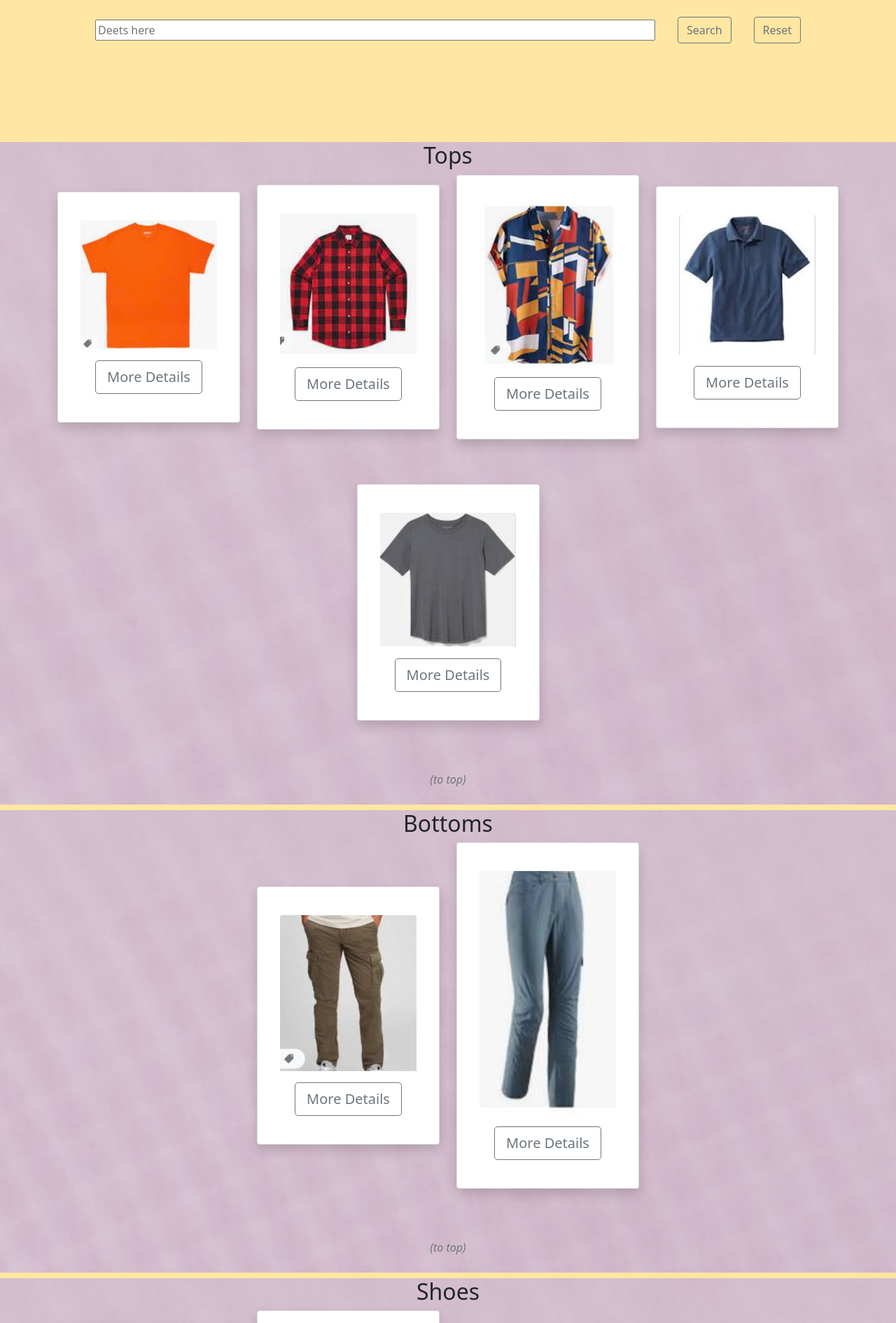
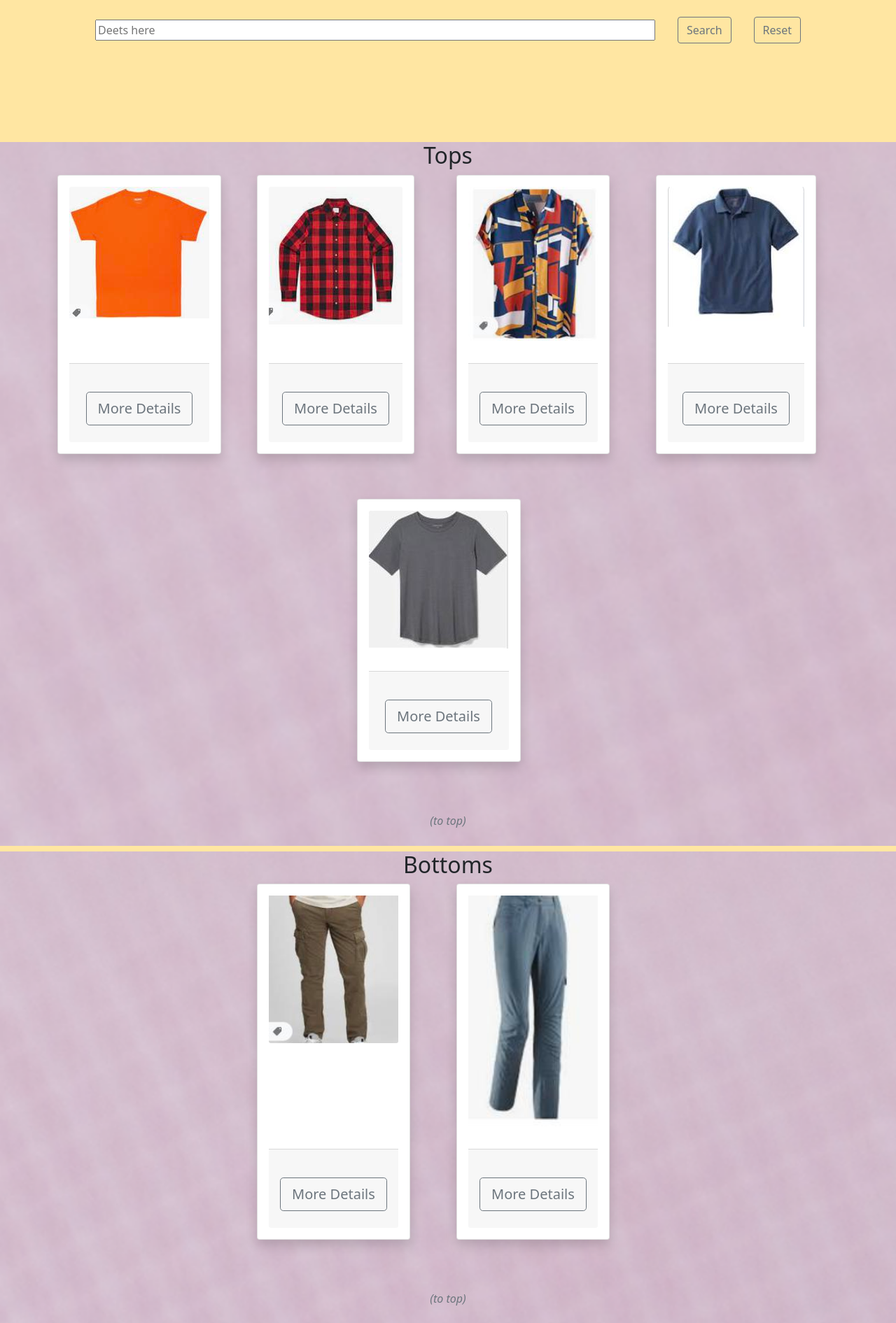
Before and after one commit to davemolk/closet-companion, a Django app: page /wardrobe/items in a window 1280 px wide. Shown: the part 425-2316 px from the top of the page at 70% size. Run offline with Django 3.2, Linux system fonts and the light colour scheme; a user stored in the database is signed in; data comes from the database, SQL or seed files in the repository; both versions use the stored data as it was after the commit; parts of the project's set-up code (start-up, migrations or seed data) failed here and were passed over.

Commit message:
fixed card size for items

```diff
--- a/wardrobe/templates/wardrobe/item_form.html
+++ b/wardrobe/templates/wardrobe/item_form.html
@@ -20,7 +20,7 @@
         {% csrf_token %}
         {{ form|crispy }}
         <div class="form__field">
-          <label for="formInput#text">Tags</label>
+          <label for="formInput#text">Add tags</label>
           <textarea name="newtags" class="input" placeholder="add tags here!"></textarea>
         </div>
         <div class="row justify-content-center p-3">
--- a/wardrobe/templates/wardrobe/items.html
+++ b/wardrobe/templates/wardrobe/items.html
@@ -85,13 +85,16 @@
         <h2>Tops</h2>
       </div>
 
-      <div class="row my-2 align-items-center justify-content-center">
+      <div class="row my-2 justify-content-center">
       {% for top in tops %}
-        <div class="col-8 col-lg-4 col-xl-3 mb-3">
+        <div class="col-8 col-lg-4 col-xl-3 mb-3 d-flex align-items-stretch">
           <div class="card-group">
-            <div class="card shadow p-3 mb-5 bg-body rounded">
-              <div class="card-body text-center py-4">
+            <div class="card shadow p-3 mb-5 bg-body rounded" >
               <img src="{{top.imageURL}}" class="card-img-top">
+              <div class="card-body">
+                <p class="card-text lead text-muted text-center"></p>
+              </div>
+              <div class="card-footer text-center py-4">
                 <a href="{% url 'item' top.id %}" class="btn btn-outline-secondary btn-lg mt-3">More Details</a>
               </div>
             </div>
@@ -111,13 +114,18 @@
         <h2>Bottoms</h2>
       </div>
 
-      <div class="row my-2 align-items-center justify-content-center">
+      <div class="row my-2 justify-content-center">
       {% for bottom in bottoms %}
-        <div class="col-8 col-lg-4 col-xl-3 mb-3">
-          <div class="card shadow p-3 mb-5 bg-body rounded">
-            <div class="card-body text-center py-4">
-              <img src="{{bottom.imageURL}}" class="card-img-top">
+        <div class="col-8 col-lg-4 col-xl-3 mb-3 d-flex align-items-stretch">
+          <div class="card-group">
+            <div class="card shadow p-3 mb-5 bg-body rounded" >
+              <img src="{{bottom.imageURL}}" class="card-img-bottom">
+              <div class="card-body">
+                <p class="card-text lead text-muted text-center"></p>
+              </div>
+              <div class="card-footer text-center py-4">
                 <a href="{% url 'item' bottom.id %}" class="btn btn-outline-secondary btn-lg mt-3">More Details</a>
+              </div>
             </div>
           </div>
         </div>
@@ -135,13 +143,18 @@
         <h2>Dresses</h2>
       </div>
 
-      <div class="row my-2 align-items-center justify-content-center">
+      <div class="row my-2 justify-content-center">
       {% for dress in dresses %}
-        <div class="col-8 col-lg-4 col-xl-3 mb-3">
-          <div class="card shadow p-3 mb-5 bg-body rounded">
-            <div class="card-body text-center py-4">
-              <img src="{{dress.imageURL}}" class="card-img-top">
+        <div class="col-8 col-lg-4 col-xl-3 mb-3 d-flex align-items-stretch">
+          <div class="card-group">
+            <div class="card shadow p-3 mb-5 bg-body rounded" >
+              <img src="{{dress.imageURL}}" class="card-img-dress">
+              <div class="card-body">
+                <p class="card-text lead text-muted text-center"></p>
+              </div>
+              <div class="card-footer text-center py-4">
                 <a href="{% url 'item' dress.id %}" class="btn btn-outline-secondary btn-lg mt-3">More Details</a>
+              </div>
             </div>
           </div>
         </div>
@@ -159,13 +172,18 @@
         <h2>Shoes</h2>
       </div>
 
-      <div class="row my-2 align-items-center justify-content-center">
+      <div class="row my-2 justify-content-center">
       {% for shoe in shoes %}
-        <div class="col-8 col-lg-4 col-xl-3 mb-3">
-          <div class="card shadow p-3 mb-5 bg-body rounded">
-            <div class="card-body text-center py-4">
-              <img src="{{shoe.imageURL}}" class="card-img-top">
+        <div class="col-8 col-lg-4 col-xl-3 mb-3 d-flex align-items-stretch">
+          <div class="card-group">
+            <div class="card shadow p-3 mb-5 bg-body rounded" >
+              <img src="{{shoe.imageURL}}" class="card-img-shoe">
+              <div class="card-body">
+                <p class="card-text lead text-muted text-center"></p>
+              </div>
+              <div class="card-footer text-center py-4">
                 <a href="{% url 'item' shoe.id %}" class="btn btn-outline-secondary btn-lg mt-3">More Details</a>
+              </div>
             </div>
           </div>
         </div>
@@ -183,13 +201,18 @@
         <h2>Outerwear</h2>
       </div>
 
-      <div class="row my-2 align-items-center justify-content-center">
+      <div class="row my-2 justify-content-center">
       {% for coat in coats %}
-        <div class="col-8 col-lg-4 col-xl-3 mb-3">
-          <div class="card shadow p-3 mb-5 bg-body rounded">
-            <div class="card-body text-center py-4">
-              <img src="{{coat.imageURL}}" class="card-img-top">
+        <div class="col-8 col-lg-4 col-xl-3 mb-3 d-flex align-items-stretch">
+          <div class="card-group">
+            <div class="card shadow p-3 mb-5 bg-body rounded" >
+              <img src="{{coat.imageURL}}" class="card-img-coat">
+              <div class="card-body">
+                <p class="card-text lead text-muted text-center"></p>
+              </div>
+              <div class="card-footer text-center py-4">
                 <a href="{% url 'item' coat.id %}" class="btn btn-outline-secondary btn-lg mt-3">More Details</a>
+              </div>
             </div>
           </div>
         </div>
@@ -207,13 +230,18 @@
         <h2>Handbags</h2>
       </div>
 
-      <div class="row my-2 align-items-center justify-content-center">
+      <div class="row my-2 justify-content-center">
       {% for handbag in handbags %}
-        <div class="col-8 col-lg-4 col-xl-3 mb-3">
-          <div class="card shadow p-3 mb-5 bg-body rounded">
-            <div class="card-body text-center py-4">
-              <img src="{{handbag.imageURL}}" class="card-img-top">
+        <div class="col-8 col-lg-4 col-xl-3 mb-3 d-flex align-items-stretch">
+          <div class="card-group">
+            <div class="card shadow p-3 mb-5 bg-body rounded" >
+              <img src="{{handbag.imageURL}}" class="card-img-handbag">
+              <div class="card-body">
+                <p class="card-text lead text-muted text-center"></p>
+              </div>
+              <div class="card-footer text-center py-4">
                 <a href="{% url 'item' handbag.id %}" class="btn btn-outline-secondary btn-lg mt-3">More Details</a>
+              </div>
             </div>
           </div>
         </div>
@@ -231,13 +259,18 @@
         <h2>Miscellaneous</h2>
       </div>
 
-      <div class="row my-2 align-items-center justify-content-center">
+      <div class="row my-2 justify-content-center">
       {% for other in others %}
-        <div class="col-8 col-lg-4 col-xl-3 mb-3">
-          <div class="card shadow p-3 mb-5 bg-body rounded">
-            <div class="card-body text-center py-4">
-              <img src="{{other.imageURL}}" class="card-img-top">
+        <div class="col-8 col-lg-4 col-xl-3 mb-3 d-flex align-items-stretch">
+          <div class="card-group">
+            <div class="card shadow p-3 mb-5 bg-body rounded" >
+              <img src="{{other.imageURL}}" class="card-img-other">
+              <div class="card-body">
+                <p class="card-text lead text-muted text-center"></p>
+              </div>
+              <div class="card-footer text-center py-4">
                 <a href="{% url 'item' other.id %}" class="btn btn-outline-secondary btn-lg mt-3">More Details</a>
+              </div>
             </div>
           </div>
         </div>
```
Also changed, not shown: db.sqlite3, static/images/images/Screen_Shot_2021-06-30_at_10.30.50_AM.jpg (added), static/images/images/Screen_Shot_2021-06-30_at_10.31.02_AM.jpg (added), static/images/images/Screen_Shot_2021-06-30_at_10.31.10_AM.jpg (added), static/images/images/Screen_Shot_2021-06-30_at_10.31.20_AM.jpg (added), static/images/images/Screen_Shot_2021-07-01_at_4.59.00_AM.jpg (added), static/images/images/Screen_Shot_2021-07-02_at_7.53.20_AM.jpg (added), static/images/images/Screen_Shot_2021-07-02_at_7.53.35_AM.jpg (added). Lines whose indentation alone changed are shown as unchanged.
